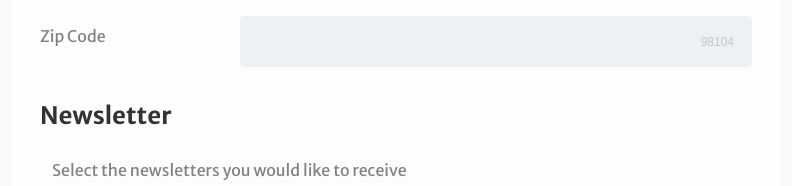
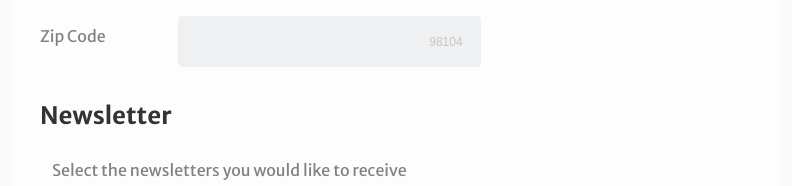
Before and after one commit to AbdiqafarHashi/Techdegree-project-3-, a plain HTML site: page Techdegree-project-3-/Index.html in a window 1280 px wide. Shown: the part 755-941 px from the top of the page, 244-1036 px from the left. Drawn offline with Linux system fonts and the light colour scheme.

```diff
--- a/Techdegree-project-3-/CSS/Styles.css
+++ b/Techdegree-project-3-/CSS/Styles.css
@@ -191,7 +191,15 @@
 .hashi{
   width: 100%;
 }
+.zip{
+float: left;
+}
 
+#zip{
+width: 375px;
+text-align: left;
 
 
 }
+
+}
```
Lines whose indentation alone changed are shown as unchanged.
